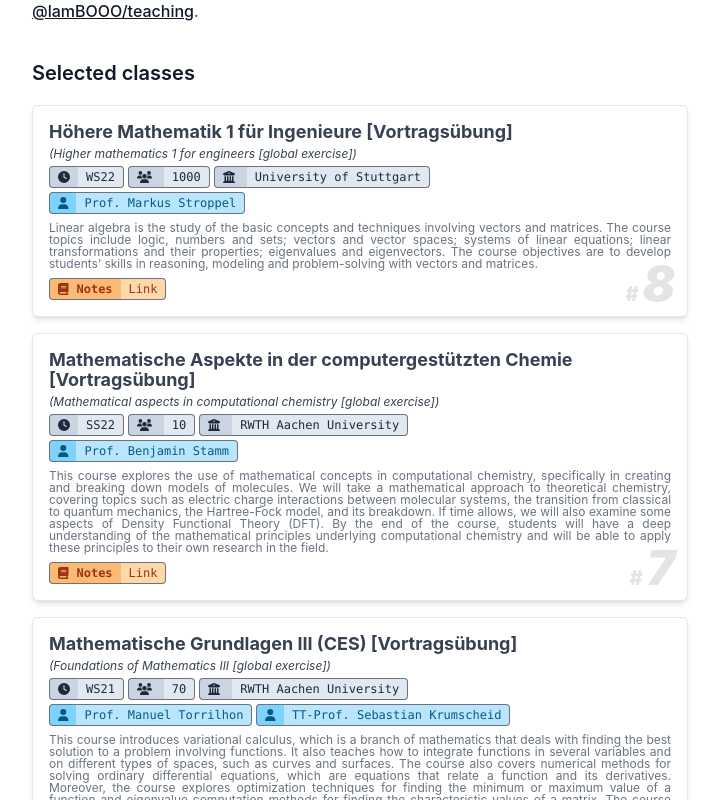
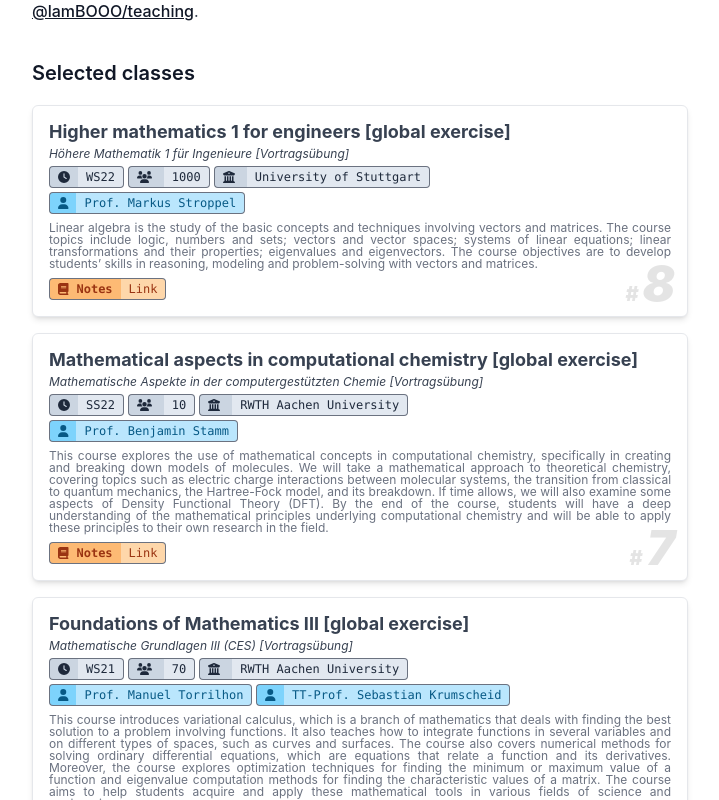
Before and after one commit to lamBOOO/thsn.dev, a Next.js app: page / in a window 1280 px wide. Shown: the part 2500-3300 px from the top of the page, without its empty margins (280-999 px from the left). Built offline with nearby package versions, Linux system fonts and the light colour scheme.

Commit message:
Remove brackets from german title and exchange ger/eng titles

```diff
--- a/pages/index.tsx
+++ b/pages/index.tsx
@@ -557,11 +557,11 @@ export default function Home({ allPostsData }: any) {
                       <div className="relative border flex flex-col justify-between h-full bg-white rounded-md p-4 my-4 shadow-md border-gray-200">
                         <span className='leading-5 mb-0'>
                           <span className='font-bold text-lg leading-4'>
-                            {title_de}
+                            {title_en}
                           </span>
                           <br />
                           <i className="text-xs">
-                            ({title_en})
+                            {title_de}
                           </i>
                         </span>
                         <div className='flex flex-wrap gap-1 leading-none my-1'>
```
